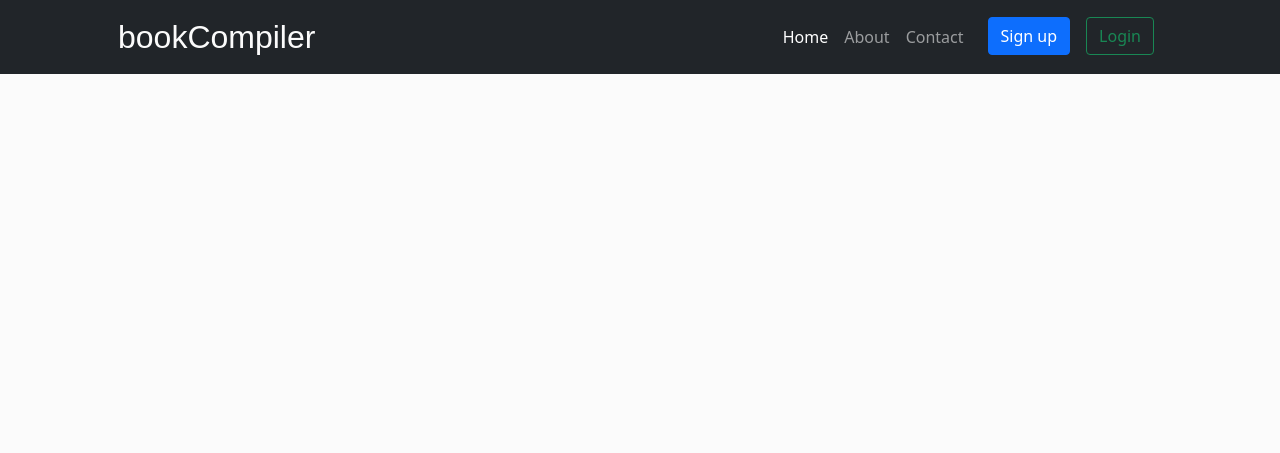
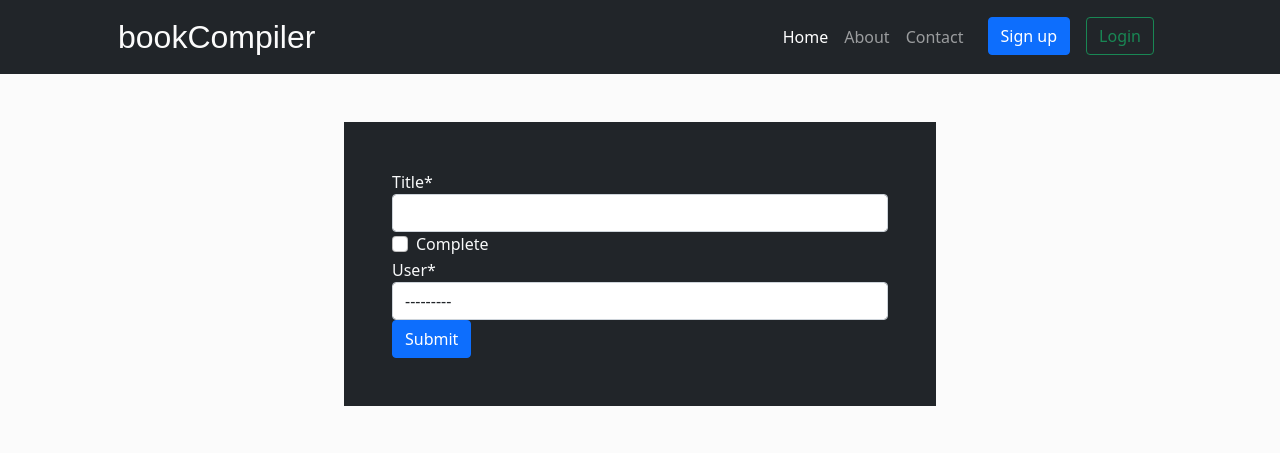
Before and after one commit to dankrzeminski32/BookCompiler, a Django app: page /dashboard/ in a window 1280 px wide. Shown: the top 453 px of the page. Run offline with Django 4.2, Linux system fonts and the light colour scheme; data comes from the database, SQL or seed files in the repository; some libraries are stand-ins or nearby versions; some web fonts are replaced.

Commit message:
create book form and display

```diff
--- a/bookCompiler/urls.py
+++ b/bookCompiler/urls.py
@@ -16,6 +16,7 @@ Including another URLconf
 from django.contrib import admin
 from django.urls import path, include
 
+# Main routing schemes
 urlpatterns = [
     path('admin/', admin.site.urls),
     path('user/', include('userManagement.urls')),
--- /dev/null
+++ b/bookDashboard/forms.py
@@ -0,0 +1,8 @@
+from django import forms
+from django.forms import ModelForm
+from bookDashboard.models import book
+
+class newBookForm(ModelForm):
+    class Meta:
+        model = book
+        fields = ['title','complete','user']
--- a/bookDashboard/models.py
+++ b/bookDashboard/models.py
@@ -1,17 +1,8 @@
 from django.db import models
 from django.contrib.auth.models import User
 # Create your models here.
-
-class bookList(models.Model):
-    user = models.ForeignKey(User, on_delete=models.CASCADE, related_name='bookList')
-
-    name = models.CharField(max_length=100)
-
-    def __str__(self):
-        return self.name
-
 class book(models.Model):
-    bookList = models.ForeignKey(bookList, on_delete=models.CASCADE)
+    user = models.ForeignKey(User, on_delete=models.CASCADE)
 
     title = models.CharField(max_length=100)
 
--- a/bookDashboard/templates/bookDashboard/userDashboard.html
+++ b/bookDashboard/templates/bookDashboard/userDashboard.html
@@ -1 +1,12 @@
-{% extends 'base.html' %} {% block content %} {{ user.username }} {% endblock %}
+{% extends 'base.html' %} {% block content %} {% load crispy_forms_tags %}
+<div class="d-flex justify-content-center p-5">
+<div class="w-50">
+<form class="bg-dark text-light p-5" action="{% url 'dashboardView' %}" method="post"
+    {% csrf_token %} {{ form|crispy }}
+    <input type="submit" class="btn btn-primary"/>
+</form>
+</div>
+</div>
+{{ user.username }}
+
+{% endblock %}
--- a/bookDashboard/views.py
+++ b/bookDashboard/views.py
@@ -1,11 +1,21 @@
 from django.shortcuts import render
 from django.contrib.auth.models import User
 from django.http import HttpResponse
+from .forms import newBookForm
+from django.shortcuts import redirect
+from .models import book
 # Create your views here.
 
 
 def userView(request):
-    context = {}
-    if request.method == 'GET':
-        return render(request, 'bookDashboard/userDashboard.html', context )
-    return HttpResponse("<h1>INVALID USER</h1>")
+    print(book.objects.filter(user__pk=request.user.id))
+   # context = {}
+  #  context['form'] = newBookForm()
+    if request.method == "POST":
+        form = newBookForm(request.POST)
+        if form.is_valid():
+            form.save()
+            return redirect('dashboardView')
+    else:
+        form = newBookForm()
+    return render(request, 'bookDashboard/userDashboard.html', {'form': form})
```
Also changed, not shown: bookDashboard/migrations/0002_remove_book_booklist_book_user_delete_booklist.py (added), db.sqlite3.
